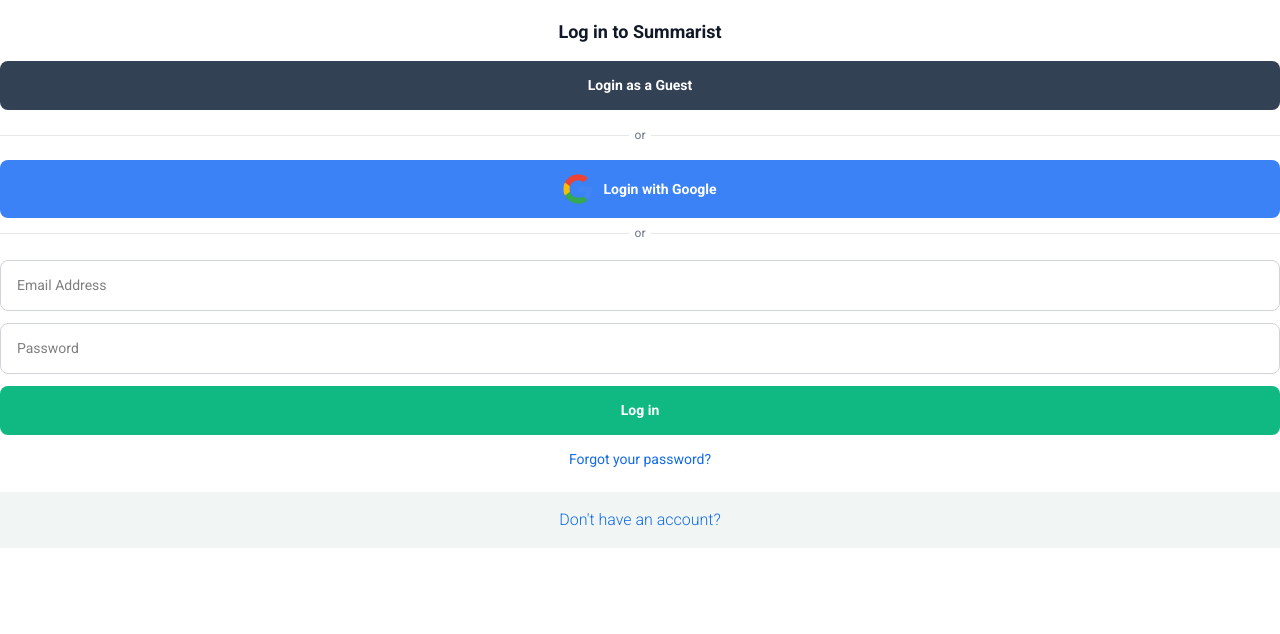
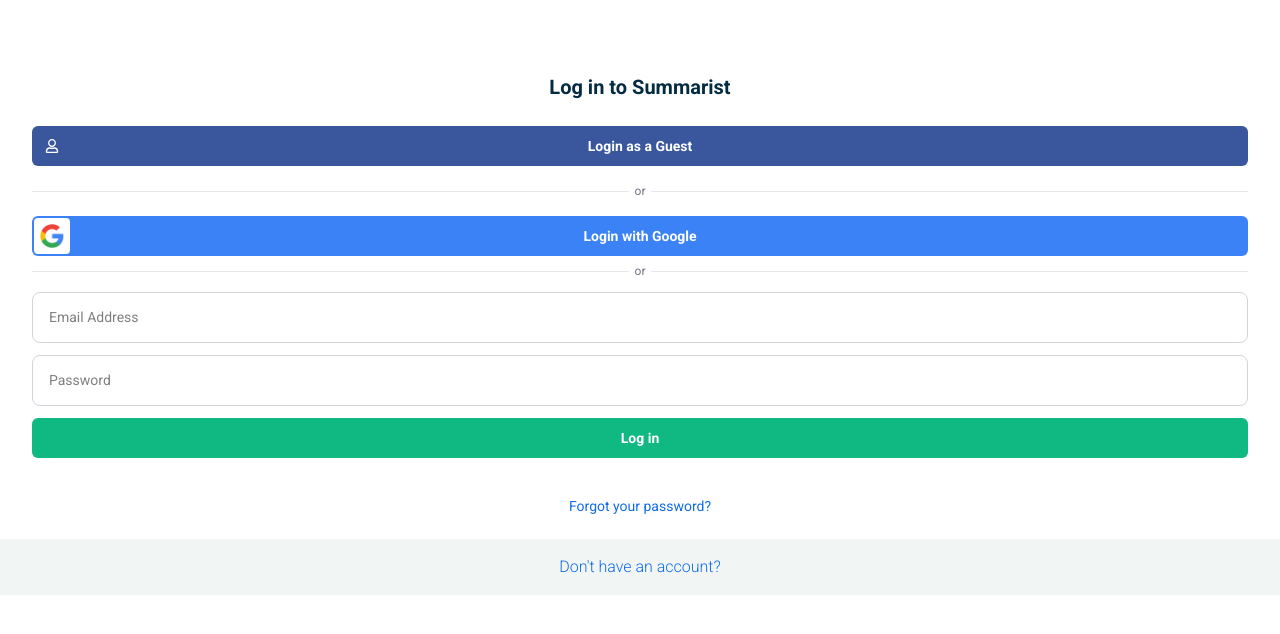
Before and after one commit to ommastic/project-2-using-Nextjs, a Next.js app: page /api/auth/login in a window 1280 px wide. Shown: the top 634 px of the page. Built offline with nearby package versions, Linux system fonts and the light colour scheme.

Commit message:
completed part of the modal css

```diff
--- a/app/globals.css
+++ b/app/globals.css
@@ -175,16 +175,19 @@
 }
 
 /* ACTIVE TITLE */
-.statistics__heading{
+.statistics__heading {
   color: #6b757b;
   font-weight: 500;
   font-size: 32px;
   margin-bottom: 16px;
-  transition: color 250ms ease, transform 250ms ease, opacity 250ms ease;
+  transition:
+    color 250ms ease,
+    transform 250ms ease,
+    opacity 250ms ease;
   opacity: 0.6;
 }
 
-.statistics__heading.is-active{
+.statistics__heading.is-active {
   color: #2bd97c;
 }
 
@@ -201,58 +204,64 @@
   padding: 16px;
 }
 
-.auth-modal {
-  position: relative;
-  width: 100%;
-  max-width: 420px;
-  background: #ffffff;
-  border-radius: 16px;
-  text-decoration: none;
-  box-shadow: 0 20px 40px rgba(0, 0, 0, 0.2);
-  overflow: hidden;
+
+.auth__modal--inner {
+  padding: 48px 32px 24px;
 }
 
-.auth-modal--inner{
-  padding: 24px;
+/* .auth-close:hover {
+  color: #111827;
+  background: #f3f4f6;
+} */
+
+/*Form*/
+.auth-title{
+  display: flex;
+  color: #032b41;
+  font-size: 20px;
+  align-items: center;
+  justify-content: center;
+  margin: 24px;
+  font-weight: 700;
 }
 
 /* Close button */
-.auth-close,
-.remove-modal{
+.remove__modal {
   position: absolute;
   top: 16px;
   right: 16px;
   border: none;
-  background: transparent;
   font-size: 22px;
   padding: 8px 10px;
   font-weight: 700;
   cursor: pointer;
-  color: #6b7280;
+  color: #0a0a0a;
   border-radius: 8px;
 }
 
-.auth-close:hover {
-  color: #111827;
-  background: #f3f4f6;
-}
-
-/*Form*/
-
-.auth-form {
+.auth__wrapper {
+  position: fixed;
+  top: 0;
   width: 100%;
+  height: 100%;
+  z-index: 9999;
+  display: flex;
+  background: rgba(0, 0, 0, 0.75);
+  justify-content: center;
+  align-items: center;
   display: flex;
   flex-direction: column;
+
 }
-
-.auth-title {
-  text-align: center;
-  font-size: 18px;
-  font-weight: 700;
-  flex-direction: 18px;
-  color: #111827;
-  margin: 18px 0 16px;
-
+.auth__modal {
+  position: relative;
+  max-width: 400px;
+  width: 100%;
+  background: #ffffff;
+  border-radius: 10px;
+  text-decoration: none;
+  box-shadow: 0 20px 40px rgba(0, 0, 0, 0.2);
+  overflow: hidden;
 }
 
 .auth-form--fields {
@@ -290,13 +299,13 @@
   display: flex;
   flex-direction: column;
   gap: 10px;
-
 }
 
 .auth-btn {
   width: 100%;
+  height: 40px;
   border: none;
-  border-radius: 8px;
+  border-radius: 6px;
   padding: 14px 16px;
   font-size: 14px;
   font-weight: 700;
@@ -305,6 +314,7 @@
   align-items: center;
   justify-content: center;
   gap: 10px;
+  position: relative;
 }
 
 .auth-btn:disabled {
@@ -314,17 +324,41 @@
 
 /*Buttons*/
 .auth-btn-guest {
-  background: #334155; /* slate */
+  background: #3a579d; /* slate */
   color: #fff;
 }
 
+.user-icon,
+.google-button__icon {
+  display: flex;
+  align-items: center;
+  justify-content: center;
+  width: 36px;
+  height: 36px;
+  left: 2px;
+}
+
+.user-icon {
+  position: absolute;
+
+
+}
+
 .auth-btn-guest:hover {
-  background: #1f2937;
+  background: #25396b;
 }
 
 .auth-btn-google {
+  display: flex;
   background: #3b82f6;
   color: #fff;
+  overflow: hidden;
+}
+
+.google-button__icon {
+  background: #fff;
+  border-radius: 4px;
+  position: absolute;
 }
 
 .auth-btn-google:hover {
@@ -374,22 +408,24 @@
   gap: 12px;
 }
 
-
-.auth-link{
+.auth-link {
   font-size: 14px;
   color: #116be9;
 }
 
-.auth-link:hover{
+.auth-link:hover {
   cursor: pointer;
 }
 
-.auth-link--strong{
+.auth-link--strong {
   font-size: 16px;
 }
 
-
-.auth-bottom--strip{
+.auth__bottom--strip {
+  display: flex;
+  flex-direction: column;
+  justify-content: center;
+  align-items: center;
   background: #f1f6f4;
   padding: 16px 24px;
   margin-top: 10px;
@@ -398,7 +434,7 @@
   text-align: center;
 }
 
-.auth-bottom--strip:hover{
+.auth-bottom--strip:hover {
   cursor: pointer;
 }
 
--- a/components/auth/AuthForm.tsx
+++ b/components/auth/AuthForm.tsx
@@ -2,6 +2,7 @@
 
 import { useState } from "react";
 import Image from "next/image";
+import { FaRegUser } from "react-icons/fa";
 import ForgotPasswordModal from "./ForgotPasswordModal";
 
 type Mode = "login" | "signup";
@@ -84,7 +85,7 @@
   }
   return (
     <>
-      <div className="auth-form">
+    <div className="auth__modal--inner">
       <h2 className="auth-title">
         {mode === "login" ? "Log in to Summarist" : "Create your account"}
       </h2>
@@ -98,6 +99,9 @@
               onClick={loginGuest}
               disabled={guestLoading || loading}
             >
+              <span className="user-icon">
+                <FaRegUser width={24} height={24} />
+              </span>
               Login as a Guest
             </button>
 
@@ -113,8 +117,15 @@
               onClick={loginGoogle}
               disabled={guestLoading || loading}
             >
-                <span className="auth-google-icon"><Image src="/google.png" alt="Google-logo" width={30} height={30} priority/></span>
-                { mode === "login" ? "Login with Google" : "Sign up with Google"}
+              <span className="google-button__icon">
+                <Image
+                  src="/google.png"
+                  alt="Google-logo"
+                  width={24}
+                  height={24}
+                />
+              </span>
+              {mode === "login" ? "Login with Google" : "Sign up with Google"}
             </button>
           </div>
           <div className="auth-divider auth-divider--spaced">
@@ -152,6 +163,7 @@
           {loading ? "loading..." : mode === "login" ? "Log in" : "Sign up"}
         </button>
       </form>
+      </div>
 
       <div className="auth-switch">
         {mode === "login" ? (
@@ -159,7 +171,7 @@
             <button onClick={onForgotPassword} className="auth-link">
               Forgot your password?
             </button>
-              <div className="auth-bottom--strip">
+            <div className="auth__bottom--strip">
               <button
                 onClick={() => {
                   setErr("");
@@ -186,7 +198,6 @@
           )
         )}
       </div>
-      </div>
     </>
   );
 }
--- a/components/auth/AuthModal.tsx
+++ b/components/auth/AuthModal.tsx
@@ -2,6 +2,7 @@
 
 import { useEffect } from "react";
 import AuthForm from "./AuthForm";
+import { RiCloseLargeLine } from "react-icons/ri"
 
 type Props = {
   open: boolean;
@@ -23,12 +24,11 @@
   if (!open) return null;
 
   return (
-    <div className="auth-overlay" onMouseDown={onClose}>
-      <div className="auth-modal" onMouseDown={(e) => e.stopPropagation()}>
-        <button className="remove-modal" onClick={onClose}>
-          x
+    <div className="auth__wrapper" onMouseDown={onClose}>
+      <div className="auth__modal" onMouseDown={(e) => e.stopPropagation()}>
+        <button className="remove__modal" onClick={onClose}>
+          <RiCloseLargeLine />
         </button>
-        <div className="auth-modal--inner">
           <AuthForm
             onSuccess={(user) => {
               onSuccess?.(user);
@@ -37,6 +37,5 @@
           />
         </div>
       </div>
-    </div>
   );
 }
```
Lines whose indentation alone changed are shown as unchanged.
